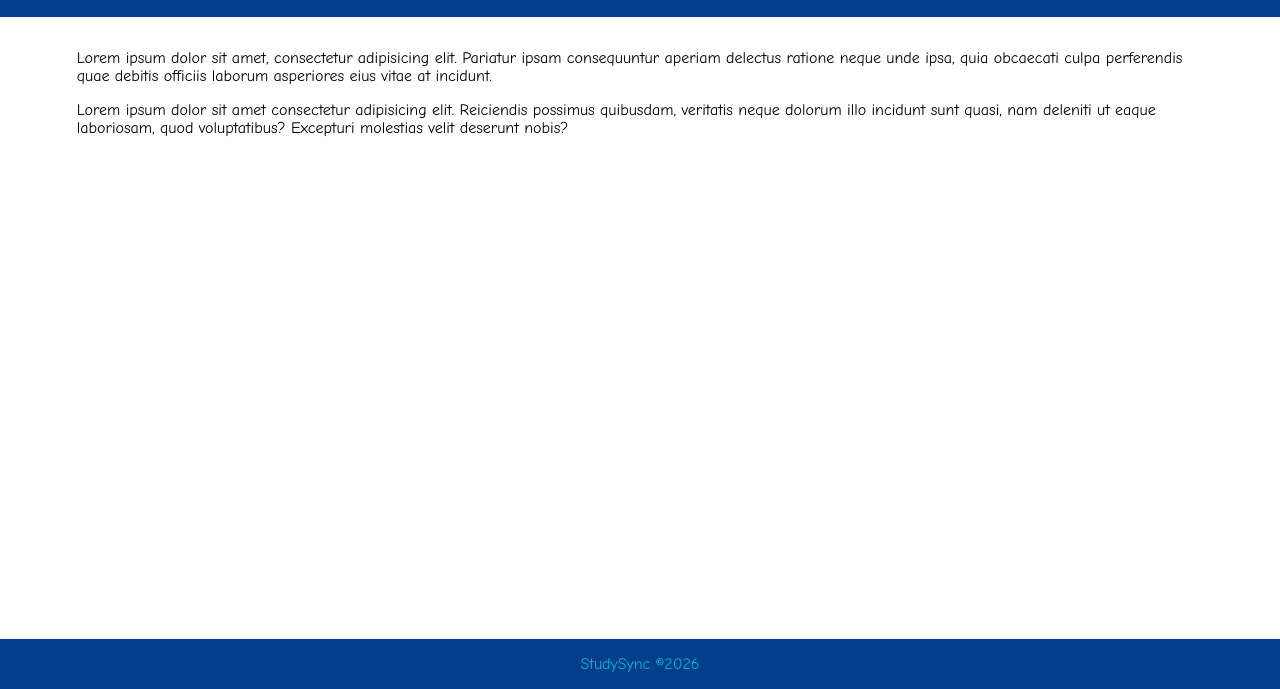
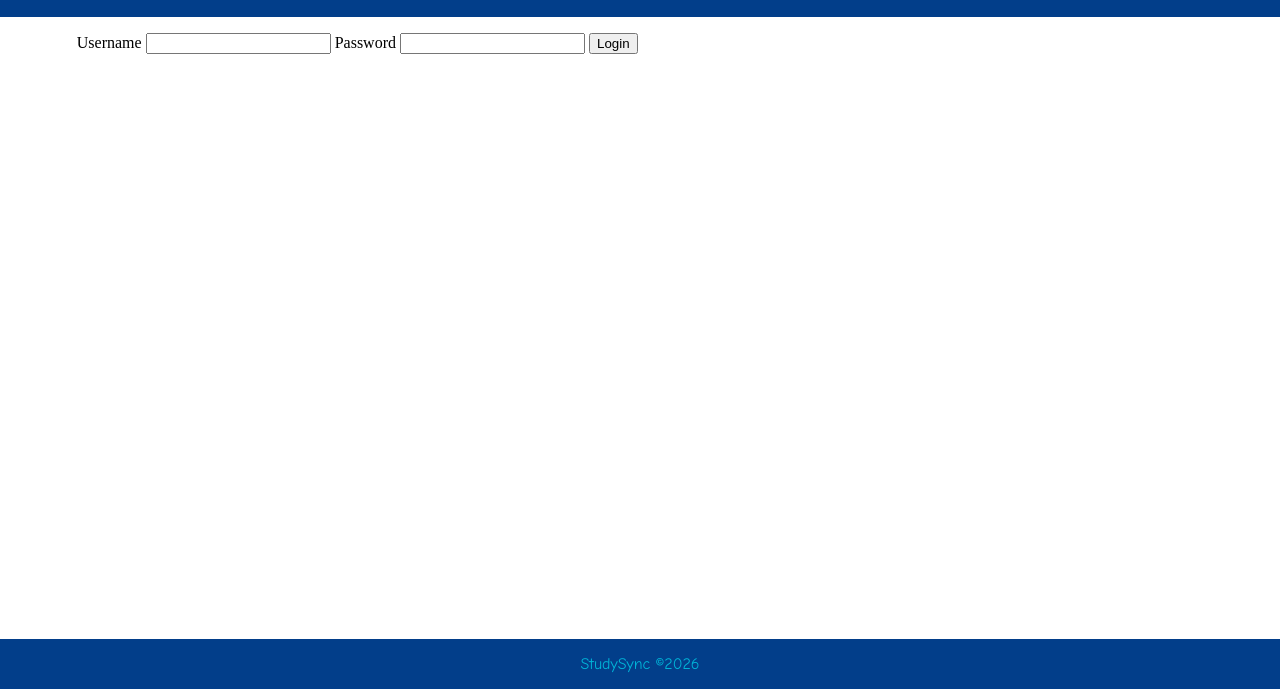
Before and after one commit to dudeman3814/Study-Sync, a plain HTML site: page index.html in a window 1280 px wide. Shown: the part 111-800 px from the top of the page. Drawn offline with Linux system fonts and the light colour scheme.

Commit message:
swapped placeholder text for placeholder login system

```diff
--- a/index.html
+++ b/index.html
@@ -20,9 +20,16 @@
         <h1 class="font-bold">StudySync</h1>
         <h2 class="font-ibold">a bespoke TODO list app</h2>
     </header>
-    <main class="font-reg">
-        <p>Lorem ipsum dolor sit amet, consectetur adipisicing elit. Pariatur ipsam consequuntur aperiam delectus ratione neque unde ipsa, quia obcaecati culpa perferendis quae debitis officiis laborum asperiores eius vitae at incidunt.</p>
-        <p>Lorem ipsum dolor sit amet consectetur adipisicing elit. Reiciendis possimus quibusdam, veritatis neque dolorum illo incidunt sunt quasi, nam deleniti ut eaque laboriosam, quod voluptatibus? Excepturi molestias velit deserunt nobis?</p>
+    <main>
+        <form action="">
+            <div id="loginPrompt">
+                <label for="username">Username</label>
+                <input type="text" name="username" id="username" pattern="\d+" required>
+                <label for="password">Password</label>
+                <input type="password" name="password" id="password" required>
+                <input type="submit" name="submit" id="submit" value="Login">
+            </div>
+        </form>
     </main>
     <footer>
         <p class="font-reg">StudySync &copy;2026</p>
```
